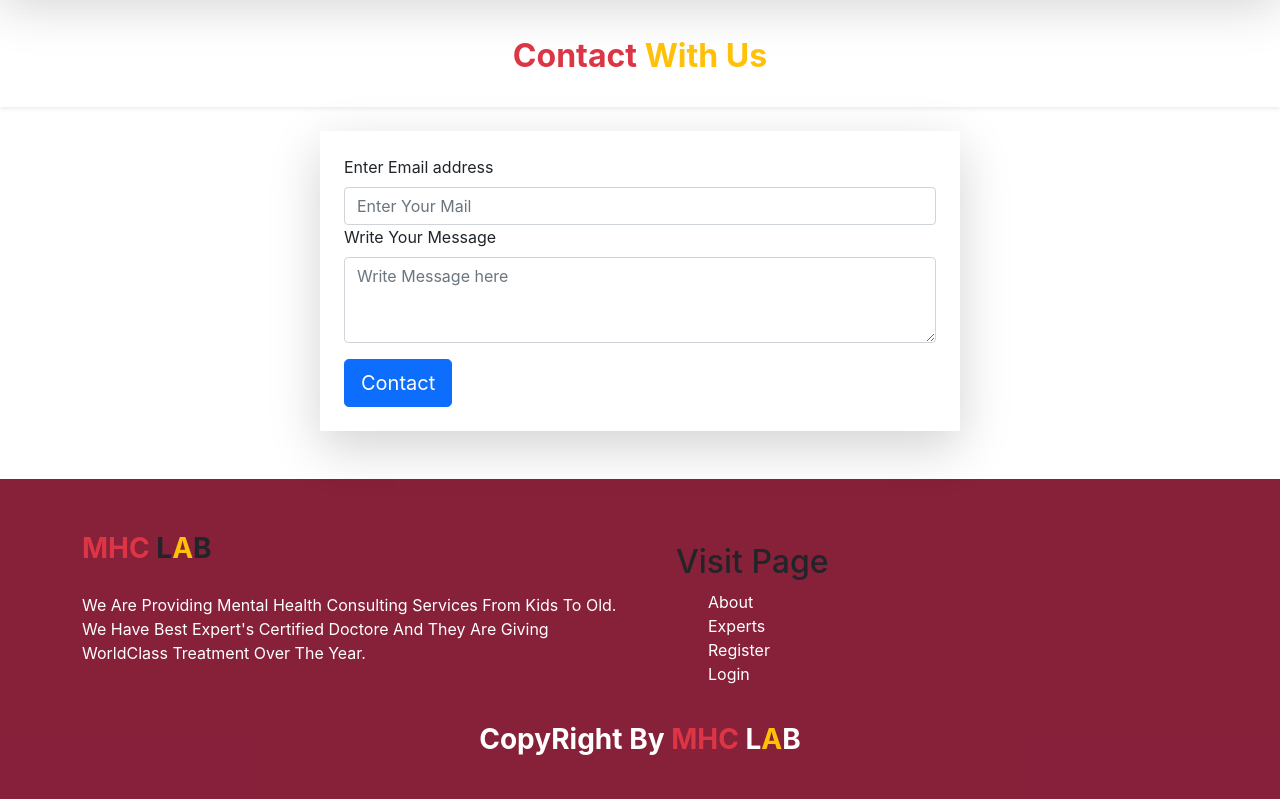
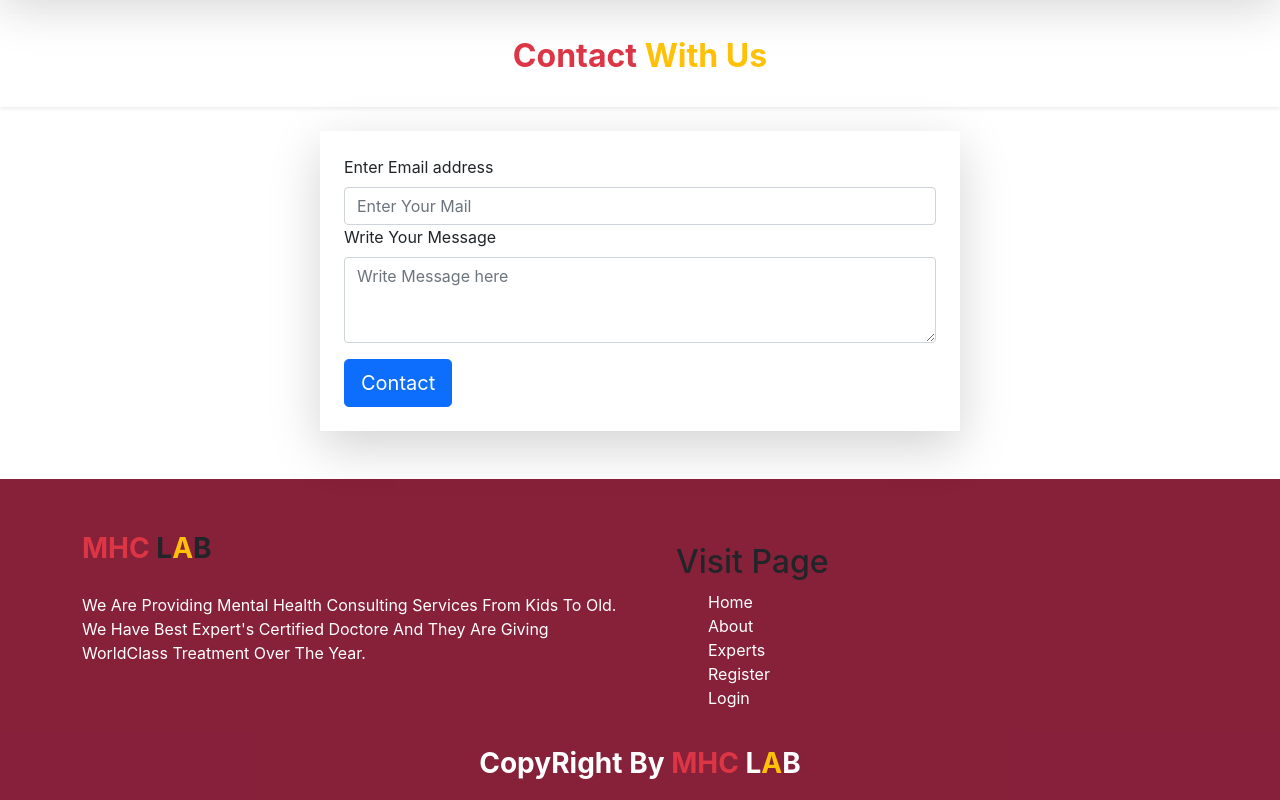
Before and after one commit to sowrovsarkar63/Mental-Health-Consultation-Lab-Web-App, a React (Create React App) app: page / in a window 1280 px wide. Shown: the part 2317-3117 px from the top of the page. Built offline with nearby package versions, Linux system fonts and the light colour scheme.

Commit message:
Footer link updated

```diff
--- a/src/components/pages/Experts/Experts.js
+++ b/src/components/pages/Experts/Experts.js
@@ -1,5 +1,5 @@
 import React from "react";
-
+import "./Experts.css";
 const Experts = () => {
     return (
         <div>
--- a/src/components/pages/section/footer/Footer.js
+++ b/src/components/pages/section/footer/Footer.js
@@ -32,10 +32,13 @@ const Footer = () => {
                             </h2>
                             <ul>
                                 <li>
+                                    <NavLink to="/Home">Home</NavLink>
+                                </li>
+                                <li>
                                     <NavLink to="/about">About</NavLink>
                                 </li>
                                 <li>
-                                    <NavLink to="/experts">Experts</NavLink>
+                                    <NavLink to="/expert">Experts</NavLink>
                                 </li>
                                 <li>
                                     <NavLink to="/register">Register</NavLink>
```
